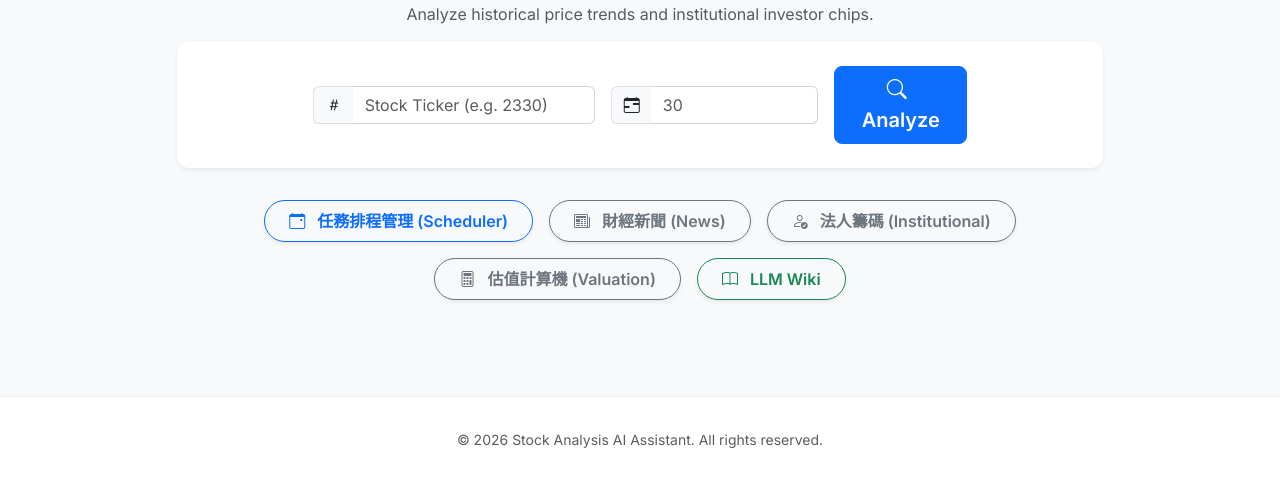
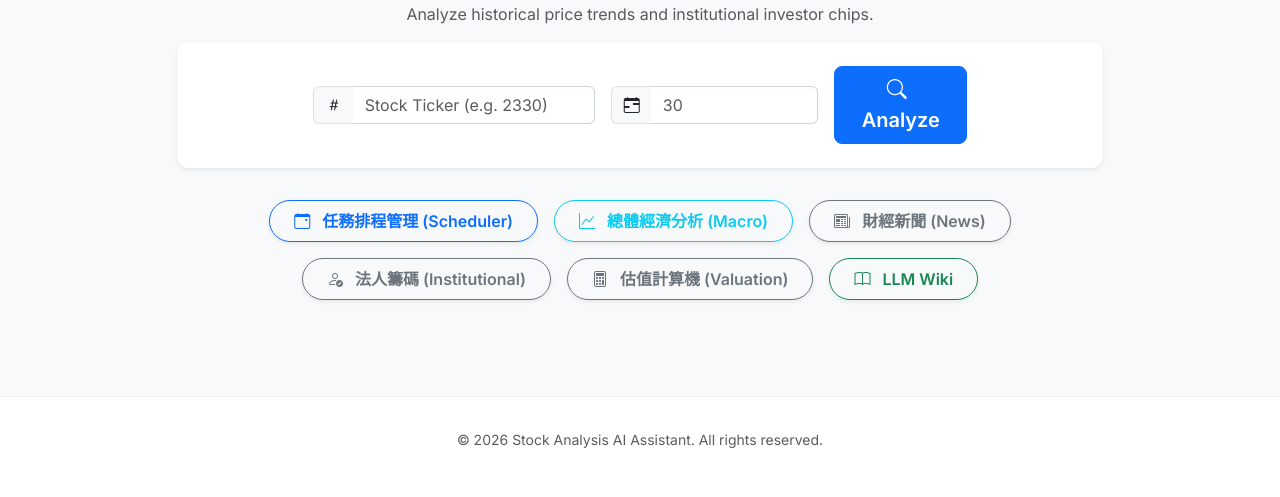
Before and after one commit to tyhsup/stock_analyze, a Django app: page / in a window 1280 px wide. Shown: the part 172-669 px from the top of the page. Run offline with Django 5.2, Linux system fonts and the light colour scheme; some libraries are stand-ins or nearby versions.

Commit message:
feat: add macro dashboard redirection button to homepage
- Update demo/templates/home.html to insert Macro navigation button

```diff
--- a/demo/templates/home.html
+++ b/demo/templates/home.html
@@ -54,6 +54,9 @@
         <div class="d-flex justify-content-center gap-3 mt-4 flex-wrap">
             <a href="{% url 'scheduler_home' %}" class="btn btn-outline-primary btn-md rounded-pill px-4 py-2 fw-semibold shadow-sm">
                 <i class="bi bi-calendar-event me-2"></i> 任務排程管理 (Scheduler)
+            </a>
+            <a href="{% url 'macro_dashboard' %}" class="btn btn-outline-info btn-md rounded-pill px-4 py-2 fw-semibold shadow-sm">
+                <i class="bi bi-graph-up me-2"></i> 總體經濟分析 (Macro)
             </a>
             <a href="{% url 'news' %}" class="btn btn-outline-secondary btn-md rounded-pill px-4 py-2 fw-semibold shadow-sm">
                 <i class="bi bi-newspaper me-2"></i> 財經新聞 (News)
```
